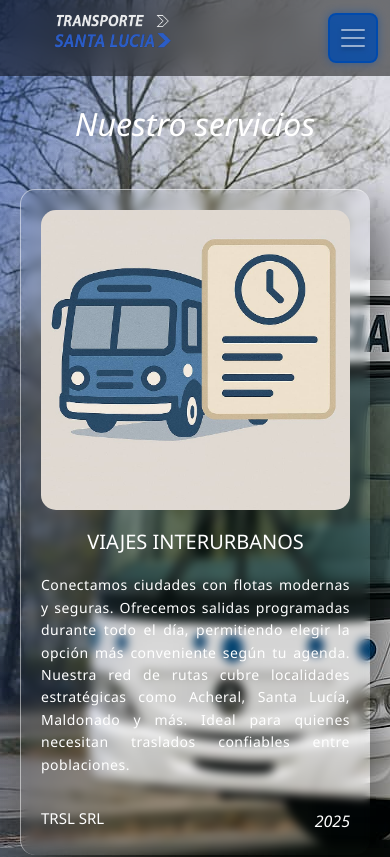
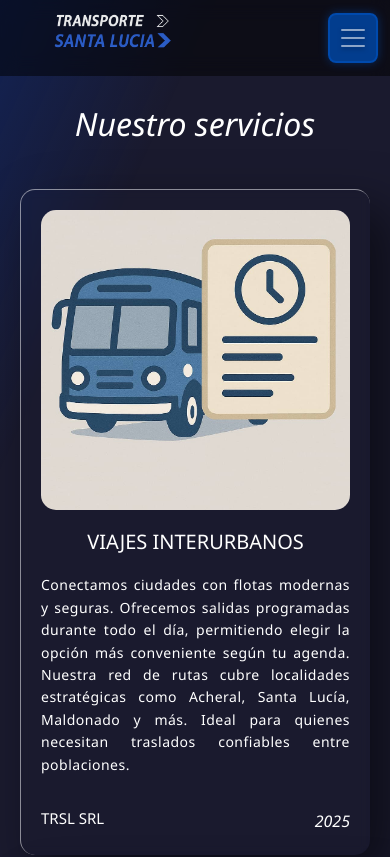
Before and after one commit to Augustoromera/frontendSantaLuciaConect, a React (Vite) app: page /aboutus in a window 390 px wide. Shown: the top 857 px of the page. Built offline with nearby package versions, Linux system fonts and the light colour scheme; no server answers; a web font is replaced by a local one.

Commit message:
efecto azul en inicio y contacto, eliminacion de imagenes de fondo sobrecargadas

```diff
--- a/src/pages/ContactScreen.jsx
+++ b/src/pages/ContactScreen.jsx
@@ -375,6 +375,10 @@ export const ContactScreen = () => {
       <Footer />
       <style>{`
           @media (max-width: 768px) {
+              body {
+                  background-image: none !important;
+                  background-color: #1a1a2e !important;
+              }
               body::before {
                   background-color: transparent !important;
                   background-image: linear-gradient(
--- a/src/pages/styles/about.css
+++ b/src/pages/styles/about.css
@@ -4,6 +4,7 @@
     box-sizing: border-box;
     font-family: "Segoe UI", Tahoma, Geneva, Verdana, sans-serif;
 }
+
 .app-custom {
     display: flex;
     flex-direction: column;
@@ -16,14 +17,12 @@
 
 .container-aboutus {
     padding-top: 105px;
-    background-image: linear-gradient(
-        to bottom right,
-        #bfbcbc00 0%,
-        #bfbcbc00 20%,
-        #0434a4b3 40%,
-        #bfbcbc00 60%,
-        #bfbcbc00 80%
-    );
+    background-image: linear-gradient(to bottom right,
+            #bfbcbc00 0%,
+            #bfbcbc00 20%,
+            #0434a4b3 40%,
+            #bfbcbc00 60%,
+            #bfbcbc00 80%);
     background-size: 300% 300%;
     animation: movimiento 5s linear infinite alternate;
 }
@@ -32,6 +31,7 @@
     from {
         background-position: 0 0;
     }
+
     to {
         background-position: 100% 100%;
     }
@@ -209,3 +209,16 @@
 .p-espacio5 {
     margin-bottom: 52px;
 }
+
+@media (max-width: 768px) {
+    .container-aboutus {
+        background-image: none !important;
+        background-color: transparent !important;
+    }
+
+    /* Ensure body background from global style shows through */
+    body {
+        background-image: none !important;
+        background-color: #1a1a2e !important;
+    }
+}
--- a/src/pages/styles/bodyHome.css
+++ b/src/pages/styles/bodyHome.css
@@ -396,6 +396,7 @@ body::before {
 
 	body {
 		background-image: none;
+		background-color: #1a1a2e;
 		min-height: 100vh;
 	}
 
--- a/src/pages/user/UserInboxMobile.jsx
+++ b/src/pages/user/UserInboxMobile.jsx
@@ -144,6 +144,10 @@ const UserInboxMobile = ({ messages }) => {
             </Modal>
             <style>{`
                 @media (max-width: 768px) {
+                    body {
+                        background-image: none !important;
+                        background-color: #1a1a2e !important;
+                    }
                     body::before {
                         background-color: transparent !important;
                         background-image: linear-gradient(
```
